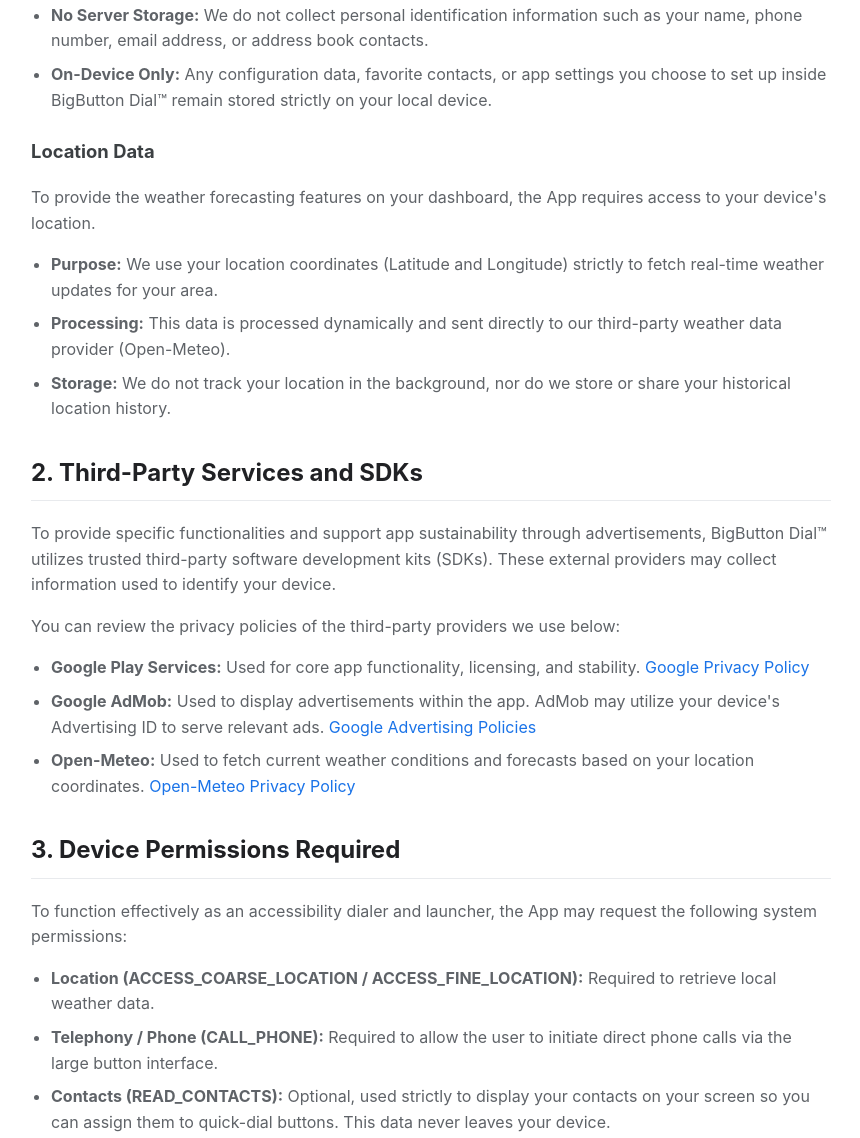
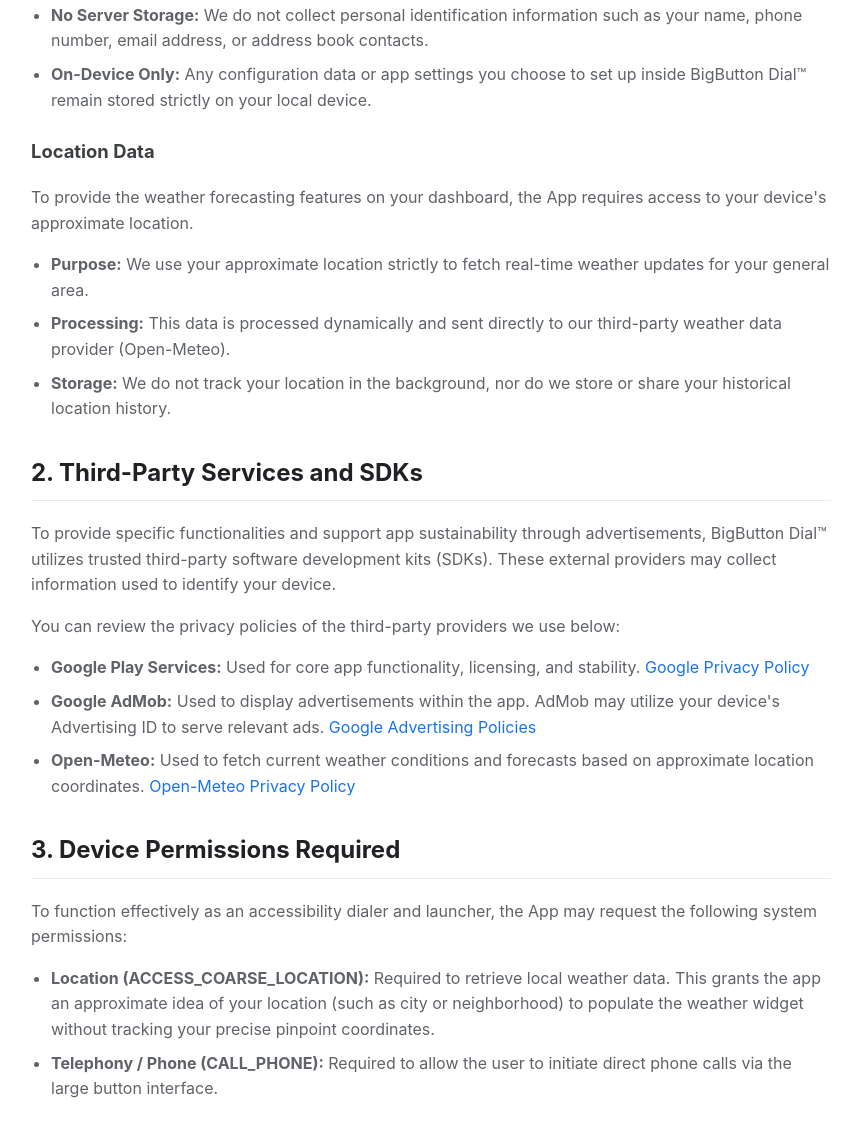
Before and after one commit to BigButtonDial/privacy-policy, a plain HTML site: page index.html in a window 1280 px wide. Shown: the part 630-1768 px from the top of the page, without its empty margins (209-1069 px from the left). Drawn offline with Linux system fonts and the light colour scheme.

Commit message:
Update index.html

```diff
--- a/index.html
+++ b/index.html
@@ -94,13 +94,13 @@
         <h3>Personal Data</h3>
         <ul>
             <li><strong>No Server Storage:</strong> We do not collect personal identification information such as your name, phone number, email address, or address book contacts.</li>
-            <li><strong>On-Device Only:</strong> Any configuration data, favorite contacts, or app settings you choose to set up inside BigButton Dial™ remain stored strictly on your local device.</li>
+            <li><strong>On-Device Only:</strong> Any configuration data or app settings you choose to set up inside BigButton Dial™ remain stored strictly on your local device.</li>
         </ul>
 
         <h3>Location Data</h3>
-        <p>To provide the weather forecasting features on your dashboard, the App requires access to your device's location.</p>
+        <p>To provide the weather forecasting features on your dashboard, the App requires access to your device's approximate location.</p>
         <ul>
-            <li><strong>Purpose:</strong> We use your location coordinates (Latitude and Longitude) strictly to fetch real-time weather updates for your area.</li>
+            <li><strong>Purpose:</strong> We use your approximate location strictly to fetch real-time weather updates for your general area.</li>
             <li><strong>Processing:</strong> This data is processed dynamically and sent directly to our third-party weather data provider (Open-Meteo).</li>
             <li><strong>Storage:</strong> We do not track your location in the background, nor do we store or share your historical location history.</li>
         </ul>
@@ -111,15 +111,14 @@
         <ul>
             <li><strong>Google Play Services:</strong> Used for core app functionality, licensing, and stability. <a href="https://policies.google.com/privacy" target="_blank" rel="noopener">Google Privacy Policy</a></li>
             <li><strong>Google AdMob:</strong> Used to display advertisements within the app. AdMob may utilize your device's Advertising ID to serve relevant ads. <a href="https://policies.google.com/technologies/ads" target="_blank" rel="noopener">Google Advertising Policies</a></li>
-            <li><strong>Open-Meteo:</strong> Used to fetch current weather conditions and forecasts based on your location coordinates. <a href="https://open-meteo.com/en/privacy" target="_blank" rel="noopener">Open-Meteo Privacy Policy</a></li>
+            <li><strong>Open-Meteo:</strong> Used to fetch current weather conditions and forecasts based on approximate location coordinates. <a href="https://open-meteo.com/en/privacy" target="_blank" rel="noopener">Open-Meteo Privacy Policy</a></li>
         </ul>
 
         <h2>3. Device Permissions Required</h2>
         <p>To function effectively as an accessibility dialer and launcher, the App may request the following system permissions:</p>
         <ul>
-            <li><strong>Location (ACCESS_COARSE_LOCATION / ACCESS_FINE_LOCATION):</strong> Required to retrieve local weather data.</li>
+            <li><strong>Location (ACCESS_COARSE_LOCATION):</strong> Required to retrieve local weather data. This grants the app an approximate idea of your location (such as city or neighborhood) to populate the weather widget without tracking your precise pinpoint coordinates.</li>
             <li><strong>Telephony / Phone (CALL_PHONE):</strong> Required to allow the user to initiate direct phone calls via the large button interface.</li>
-            <li><strong>Contacts (READ_CONTACTS):</strong> Optional, used strictly to display your contacts on your screen so you can assign them to quick-dial buttons. This data never leaves your device.</li>
         </ul>
 
         <h2>4. Log Data and Error Reporting</h2>
@@ -135,7 +134,7 @@
         <p>If you have any questions, suggestions, or feedback regarding this Privacy Policy, please contact us at:</p>
         <ul>
             <li><strong>Website:</strong> <a href="https://bigbutton-dial.com" target="_blank">https://bigbutton-dial.com</a></li>
-            <li><strong>Email:</strong> [Insert Your Support/Developer Email Address Here]</li>
+            <li><strong>Email:</strong> bigbutton-dial@bigbutton-dial.com</li>
         </ul>
     </main>
 
```
